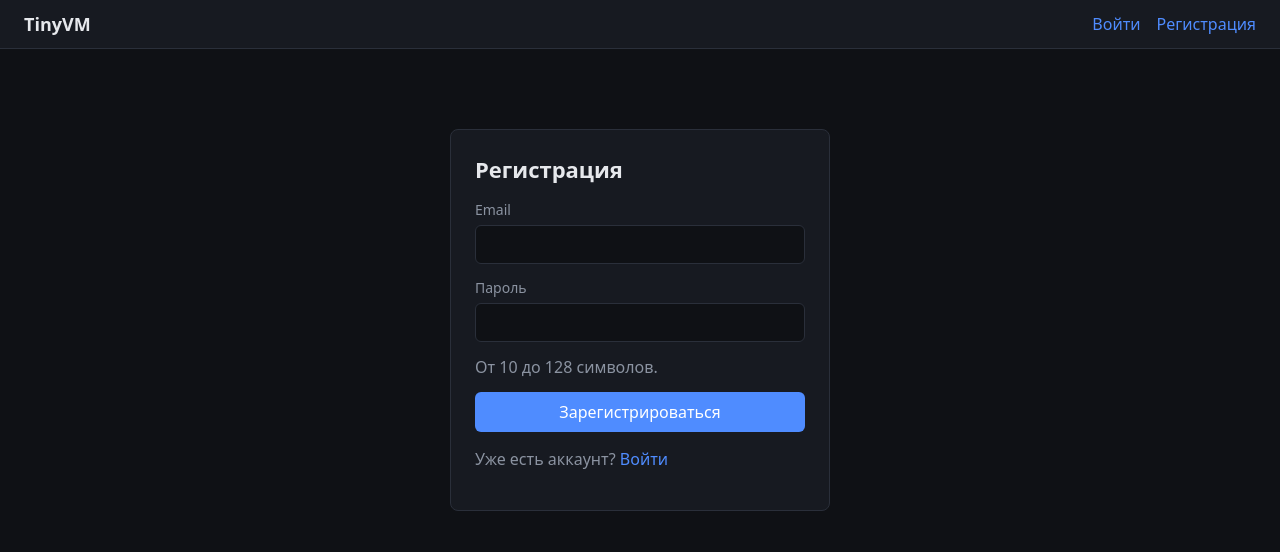
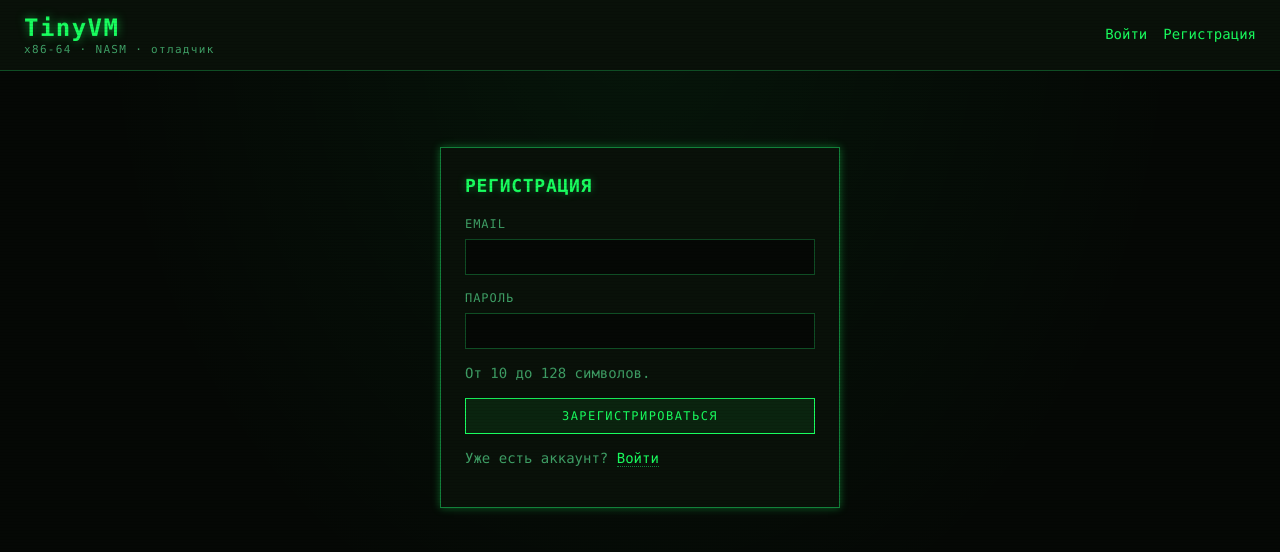
Before and after one commit to kostranzes/tinyvm, a React (Vite) app in the folder frontend/: page /register in a window 1280 px wide. Shown: the top 552 px of the page. Built offline with nearby package versions, Linux system fonts and the light colour scheme; no server answers.

Commit message:
frontend: retro terminal theme

```diff
--- a/frontend/package.json
+++ b/frontend/package.json
@@ -12,8 +12,8 @@
   "dependencies": {
     "@codemirror/language": "^6.13.1",
     "@codemirror/state": "^6.7.6",
-    "@codemirror/theme-one-dark": "^6.1.3",
     "@codemirror/view": "^6.43.15",
+    "@lezer/highlight": "^1.2.5",
     "codemirror": "^6.0.2",
     "react": "^19.3.1",
     "react-dom": "^19.3.1",
--- a/frontend/src/components/Layout.tsx
+++ b/frontend/src/components/Layout.tsx
@@ -17,7 +17,8 @@ export function Layout() {
     <>
       <header className="app-header">
         <Link to="/" className="brand">
-          TinyVM
+          <span className="brand-name">TinyVM</span>
+          <span className="brand-sub">x86-64 · NASM · отладчик</span>
         </Link>
         <nav>
           {loading ? null : user ? (
--- a/frontend/src/index.css
+++ b/frontend/src/index.css
@@ -1,13 +1,18 @@
 :root {
   color-scheme: dark;
-  --bg: #0f1115;
-  --panel: #171a21;
-  --border: #2a2f3a;
-  --text: #e6e8ec;
-  --muted: #8b93a1;
-  --accent: #4f8cff;
-  --danger: #ff6b6b;
-  font-family: system-ui, -apple-system, 'Segoe UI', Roboto, sans-serif;
+  --bg: #050805;
+  --panel: #091109;
+  --panel-2: #0c170c;
+  --border: #0f4d24;
+  --line: #12803a;
+  --text: #19ff5f;
+  --muted: #3fa066;
+  --accent: #ffb000;
+  --danger: #ff5f56;
+  --glow: 0 0 8px rgba(25, 255, 95, 0.35);
+  --mono: 'JetBrains Mono', 'Fira Code', ui-monospace, 'SF Mono', Menlo, Consolas,
+    'Courier New', monospace;
+  font-family: var(--mono);
 }
 
 * {
@@ -16,32 +21,106 @@
 
 body {
   margin: 0;
-  background: var(--bg);
+  min-height: 100vh;
+  font-size: 14px;
+  line-height: 1.5;
+  color: var(--text);
+  background:
+    radial-gradient(ellipse at 50% 0%, rgba(25, 255, 95, 0.06), transparent 60%),
+    var(--bg);
+}
+
+/* Линии развёртки. Чтобы убрать эффект, удалите этот блок. */
+body::after {
+  content: '';
+  position: fixed;
+  inset: 0;
+  z-index: 1000;
+  pointer-events: none;
+  background: repeating-linear-gradient(
+    to bottom,
+    rgba(0, 0, 0, 0) 0,
+    rgba(0, 0, 0, 0) 2px,
+    rgba(0, 0, 0, 0.16) 3px
+  );
+}
+
+::selection {
+  color: var(--bg);
+  background: var(--text);
+}
+
+a {
+  color: var(--text);
+  text-decoration: none;
+  border-bottom: 1px dotted var(--line);
+}
+
+a:hover {
+  text-shadow: var(--glow);
+  border-bottom-style: solid;
+}
+
+h1,
+h2,
+h3 {
+  font-weight: 600;
+}
+
+h1 {
+  margin: 0 0 12px;
+  font-size: 22px;
+  letter-spacing: 0.04em;
+  text-shadow: var(--glow);
+}
+
+/* Заголовок раздела как заголовок панели */
+h2 {
+  margin: 28px 0 10px;
+  padding-bottom: 6px;
+  font-size: 12px;
+  letter-spacing: 0.18em;
+  text-transform: uppercase;
+  color: var(--muted);
+  border-bottom: 1px solid var(--border);
+}
+
+h2::before {
+  content: '◆ ';
   color: var(--text);
 }
 
-a {
-  color: var(--accent);
-  text-decoration: none;
-}
-
-a:hover {
-  text-decoration: underline;
-}
-
+/* Шапка */
 .app-header {
   display: flex;
   align-items: center;
   justify-content: space-between;
-  padding: 12px 24px;
+  padding: 14px 24px;
   background: var(--panel);
   border-bottom: 1px solid var(--border);
 }
 
+.app-header a {
+  border-bottom: 0;
+}
+
 .app-header .brand {
+  display: flex;
+  flex-direction: column;
+  line-height: 1.2;
+}
+
+.brand-name {
+  font-size: 24px;
   font-weight: 700;
-  font-size: 18px;
-  color: var(--text);
+  letter-spacing: 0.06em;
+  text-shadow: 0 0 10px rgba(25, 255, 95, 0.55);
+}
+
+.brand-sub {
+  font-size: 11px;
+  letter-spacing: 0.12em;
+  color: var(--muted);
 }
 
 .app-header nav {
@@ -55,23 +134,25 @@ a:hover {
 }
 
 main {
-  max-width: 960px;
+  max-width: 1000px;
   margin: 0 auto;
-  padding: 32px 24px;
+  padding: 28px 24px 48px;
 }
 
+/* Карточка входа */
 .card {
-  max-width: 380px;
+  max-width: 400px;
   margin: 48px auto;
   padding: 24px;
   background: var(--panel);
-  border: 1px solid var(--border);
-  border-radius: 8px;
+  border: 1px solid var(--line);
+  box-shadow: var(--glow);
 }
 
 .card h1 {
   margin: 0 0 16px;
-  font-size: 22px;
+  font-size: 18px;
+  text-transform: uppercase;
 }
 
 .form {
@@ -84,55 +165,76 @@ main {
   display: flex;
   flex-direction: column;
   gap: 6px;
-  font-size: 14px;
+  font-size: 12px;
+  letter-spacing: 0.08em;
+  text-transform: uppercase;
   color: var(--muted);
 }
 
 input {
-  padding: 9px 10px;
+  padding: 8px 10px;
   font: inherit;
-  color: var(--text);
+  color: var(--accent);
   background: var(--bg);
   border: 1px solid var(--border);
-  border-radius: 6px;
+  border-radius: 0;
+}
+
+input::placeholder {
+  color: #1f5f38;
 }
 
 input:focus {
-  outline: 2px solid var(--accent);
+  outline: 1px solid var(--text);
   outline-offset: -1px;
+  box-shadow: var(--glow);
 }
 
+/* Кнопки */
 button {
-  padding: 9px 14px;
+  padding: 8px 16px;
   font: inherit;
-  color: #fff;
-  background: var(--accent);
-  border: 0;
-  border-radius: 6px;
+  font-size: 12px;
+  letter-spacing: 0.12em;
+  text-transform: uppercase;
+  color: var(--text);
+  background: rgba(25, 255, 95, 0.08);
+  border: 1px solid var(--text);
+  border-radius: 0;
   cursor: pointer;
 }
 
+button:hover:not(:disabled) {
+  background: rgba(25, 255, 95, 0.2);
+  box-shadow: var(--glow);
+}
+
 button:disabled {
-  opacity: 0.6;
+  opacity: 0.4;
   cursor: default;
 }
 
 button.secondary {
+  color: var(--muted);
+  background: transparent;
+  border-color: var(--line);
+}
+
+button.secondary:hover:not(:disabled) {
   color: var(--text);
-  background: transparent;
-  border: 1px solid var(--border);
 }
 
 .error {
   margin: 0;
   color: var(--danger);
-  font-size: 14px;
+  font-size: 13px;
 }
 
-h1 .badge {
-  vertical-align: middle;
+.pre-wrap {
+  white-space: pre-wrap;
 }
 
+/* Список задач и бейджи */
 .task-list {
   display: flex;
   flex-direction: column;
@@ -147,24 +249,27 @@ h1 .badge {
   align-items: center;
   justify-content: space-between;
   padding: 12px 16px;
-  color: var(--text);
   background: var(--panel);
   border: 1px solid var(--border);
-  border-radius: 8px;
 }
 
 .task-list a:hover {
-  text-decoration: none;
-  border-color: var(--accent);
+  border-color: var(--text);
+  box-shadow: var(--glow);
 }
 
 .badge {
-  padding: 2px 8px;
-  font-size: 12px;
+  padding: 1px 8px;
+  font-size: 11px;
   font-weight: 400;
+  letter-spacing: 0.1em;
+  text-transform: uppercase;
   color: var(--muted);
-  border: 1px solid var(--border);
-  border-radius: 999px;
+  border: 1px solid var(--line);
+}
+
+h1 .badge {
+  vertical-align: middle;
 }
 
 .description {
@@ -175,10 +280,11 @@ pre {
   margin: 0;
   padding: 12px;
   overflow-x: auto;
+  font-family: var(--mono);
   font-size: 13px;
+  color: var(--text);
   background: var(--panel);
   border: 1px solid var(--border);
-  border-radius: 6px;
 }
 
 .test {
@@ -187,7 +293,8 @@ pre {
 
 .test h3 {
   margin: 0 0 8px;
-  font-size: 15px;
+  font-size: 13px;
+  color: var(--muted);
 }
 
 .test-grid {
@@ -196,6 +303,7 @@ pre {
   gap: 12px;
 }
 
+/* Отправка и вердикт */
 .submit-panel {
   margin-top: 12px;
 }
@@ -206,11 +314,11 @@ pre {
   background: var(--panel);
   border: 1px solid var(--border);
   border-left-width: 4px;
-  border-radius: 6px;
 }
 
 .verdict-ok {
-  border-left-color: #3fb950;
+  border-left-color: var(--text);
+  box-shadow: var(--glow);
 }
 
 .verdict-fail {
@@ -221,7 +329,6 @@ pre {
   width: 100%;
   margin-top: 8px;
   border-collapse: collapse;
-  font-family: ui-monospace, 'SF Mono', Menlo, Consolas, monospace;
   font-size: 13px;
 }
 
@@ -232,26 +339,37 @@ pre {
   border-bottom: 1px solid var(--border);
 }
 
-.pre-wrap {
-  white-space: pre-wrap;
+.verdict th {
+  font-weight: 400;
+  color: var(--muted);
 }
 
+/* Панель запуска */
 .run-panel {
   margin-top: 16px;
-  padding: 12px 16px;
+  padding: 0 16px 16px;
   background: var(--panel);
   border: 1px solid var(--border);
-  border-radius: 8px;
 }
 
 .run-panel summary {
+  margin: 0 -16px;
+  padding: 10px 16px;
+  font-size: 12px;
+  font-weight: 600;
+  letter-spacing: 0.18em;
+  text-transform: uppercase;
+  color: var(--muted);
+  background: var(--panel-2);
+  border-bottom: 1px solid var(--border);
   cursor: pointer;
-  font-weight: 600;
 }
 
 .run-panel h3 {
-  margin: 16px 0 8px;
-  font-size: 14px;
+  margin: 18px 0 8px;
+  font-size: 11px;
+  letter-spacing: 0.16em;
+  text-transform: uppercase;
   color: var(--muted);
 }
 
@@ -259,7 +377,7 @@ pre {
   display: flex;
   flex-direction: column;
   gap: 4px;
-  font-size: 13px;
+  font-size: 12px;
 }
 
 .reg-grid {
@@ -284,13 +402,17 @@ pre {
   margin-top: 12px;
 }
 
+.run-panel > button + button {
+  margin-left: 8px;
+}
+
 .run-result {
   margin-top: 8px;
 }
 
+/* Таблица регистров: имя приглушённо, значение янтарным */
 .reg-table {
   border-collapse: collapse;
-  font-family: ui-monospace, 'SF Mono', Menlo, Consolas, monospace;
   font-size: 13px;
 }
 
@@ -302,10 +424,17 @@ pre {
   color: var(--muted);
 }
 
-.run-panel > button + button {
-  margin-left: 8px;
+.reg-table td:last-child {
+  color: var(--accent);
 }
 
+.reg-table tr.changed td {
+  color: var(--bg);
+  background: var(--accent);
+  font-weight: 700;
+}
+
+/* Отладчик */
 .debug {
   margin-top: 16px;
   padding-top: 4px;
@@ -329,11 +458,9 @@ pre {
   position: relative;
   max-height: 320px;
   overflow: auto;
-  font-family: ui-monospace, 'SF Mono', Menlo, Consolas, monospace;
   font-size: 13px;
   background: var(--bg);
   border: 1px solid var(--border);
-  border-radius: 6px;
 }
 
 .disasm-row {
@@ -348,15 +475,16 @@ pre {
 }
 
 .disasm-row.current {
-  background: #1f2a44;
+  color: var(--accent);
+  background: rgba(255, 176, 0, 0.12);
   border-left-color: var(--accent);
 }
 
-.reg-table tr.changed td:last-child {
-  color: #e5c07b;
-  font-weight: 600;
+.disasm-row.current .addr {
+  color: var(--accent);
 }
 
+/* История отправок */
 .history {
   width: 100%;
   border-collapse: collapse;
@@ -369,8 +497,16 @@ pre {
   border-bottom: 1px solid var(--border);
 }
 
+.history th {
+  font-size: 11px;
+  font-weight: 400;
+  letter-spacing: 0.12em;
+  text-transform: uppercase;
+  color: var(--muted);
+}
+
 .ok-text {
-  color: #3fb950;
+  color: var(--text);
 }
 
 .fail-text {
```
Also changed, not shown: frontend/src/editor/CodeEditor.tsx (+45 -9 lines), 1 other file (tests, documents, lock files or other folders).
